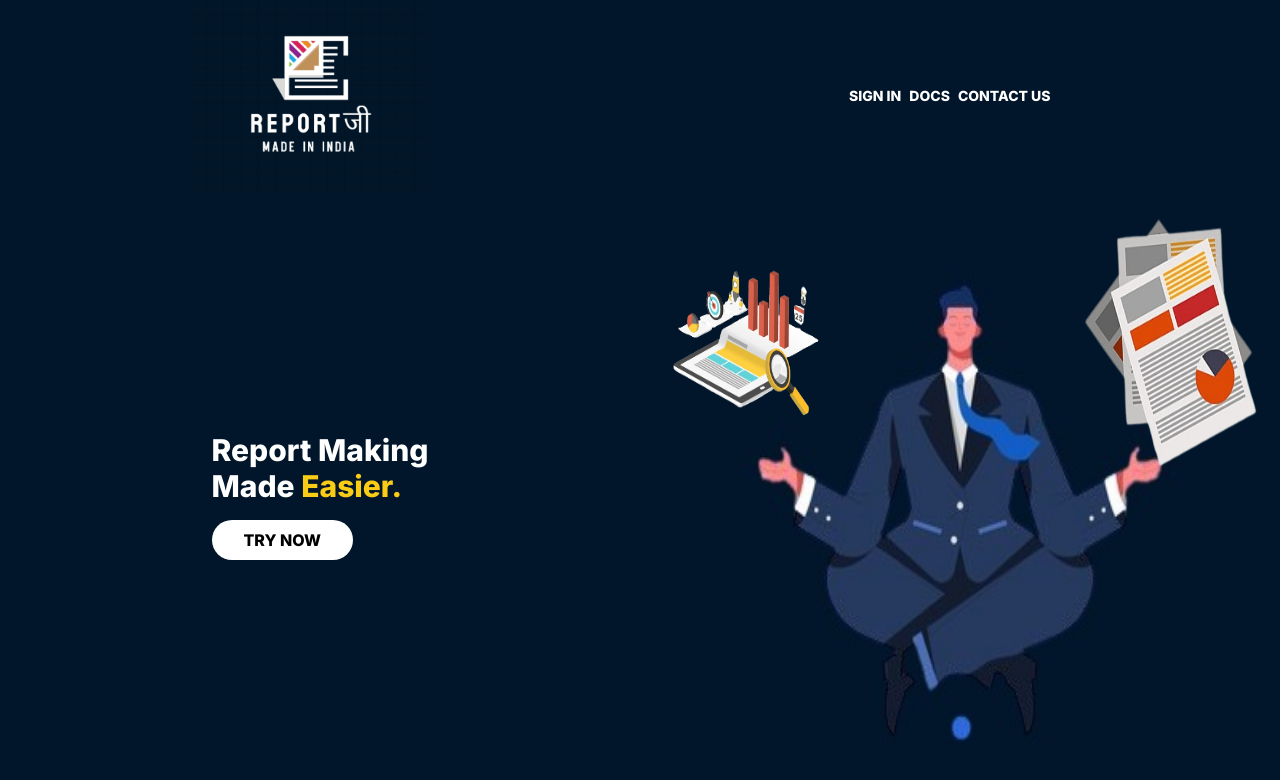
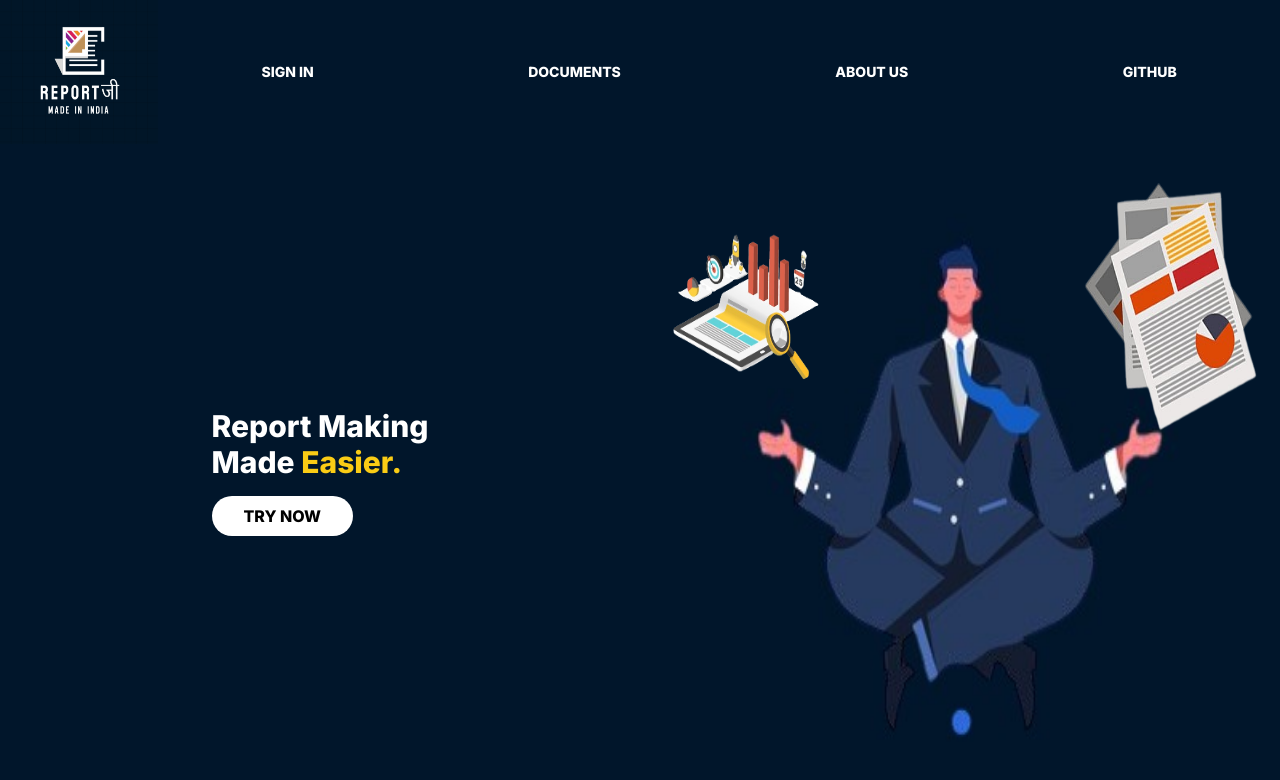
Before and after one commit to vbv-nyk/reportji-frontend, a Next.js app: page / in a window 1280 px wide. Shown: the top 780 px of the page. Built offline with nearby package versions, Linux system fonts and the light colour scheme.

Commit message:
Hover effect for navbar

```diff
--- a/app/Components/Images/Logo1.tsx
+++ b/app/Components/Images/Logo1.tsx
@@ -1,3 +1,7 @@
+import Link from "next/link";
+
 export default function Logo1() {
-  return <img className="h-40" src="images/logo_white.png"></img>;
+  return <Link href={"/"} >
+ <img className="h-40" src="images/logo_white.png"></img>
+ </Link> ;
 }
--- a/app/Components/Images/Logo2.tsx
+++ b/app/Components/Images/Logo2.tsx
@@ -1,5 +1,9 @@
+import Link from "next/link";
+
 export default function Logo2() {
-    return (
-        <img className="h-24 md:h-48" src="images/logo_blue.png"></img>
-    )
+  return (
+    <Link href={"/"}>
+      <img className="h-24 md:h-36" src="images/logo_blue.png"></img>
+    </Link>
+  );
 }
--- a/app/Components/Navbar.tsx
+++ b/app/Components/Navbar.tsx
@@ -6,10 +6,11 @@
     window.open(`${BACKEND_URL}/auth/google`, "_self");
   }
   return (
-    <div className="flex flex-wrap text-sm justify-center gap-2 items-center md:px-10 font-extrabold text-white uppercase">
-        <button className="uppercase " onClick={login}>Sign In</button>
-      <button className="uppercase">Docs</button>
-      <button className="uppercase">Contact Us</button>
+    <div className="flex flex-wrap text-sm justify-center gap-2 px-2 items-center md:px-0 font-extrabold text-white uppercase md:text-md md:justify-evenly md:w-full">
+      <button className="flex-grow uppercase hover:text-lg" onClick={login}>Sign In</button>
+      <button className="flex-grow uppercase hover:text-lg">Documents</button>
+      <button className="flex-grow uppercase hover:text-lg">About Us</button>
+      <button className="hidden sm:inline flex-grow uppercase hover:text-lg">Github</button>
     </div>
   );
 }
--- a/app/constants.tsx
+++ b/app/constants.tsx
@@ -1,4 +1,4 @@
-export const DEVELOPMENT = false
+export const DEVELOPMENT = true
 export const BACKEND_PORT = `4000`
 export const IP = DEVELOPMENT ? `localhost` : "new-laptop.tail9e6c6.ts.net"
 export const BACKEND_URL = `http://${IP}:${BACKEND_PORT}`
```
